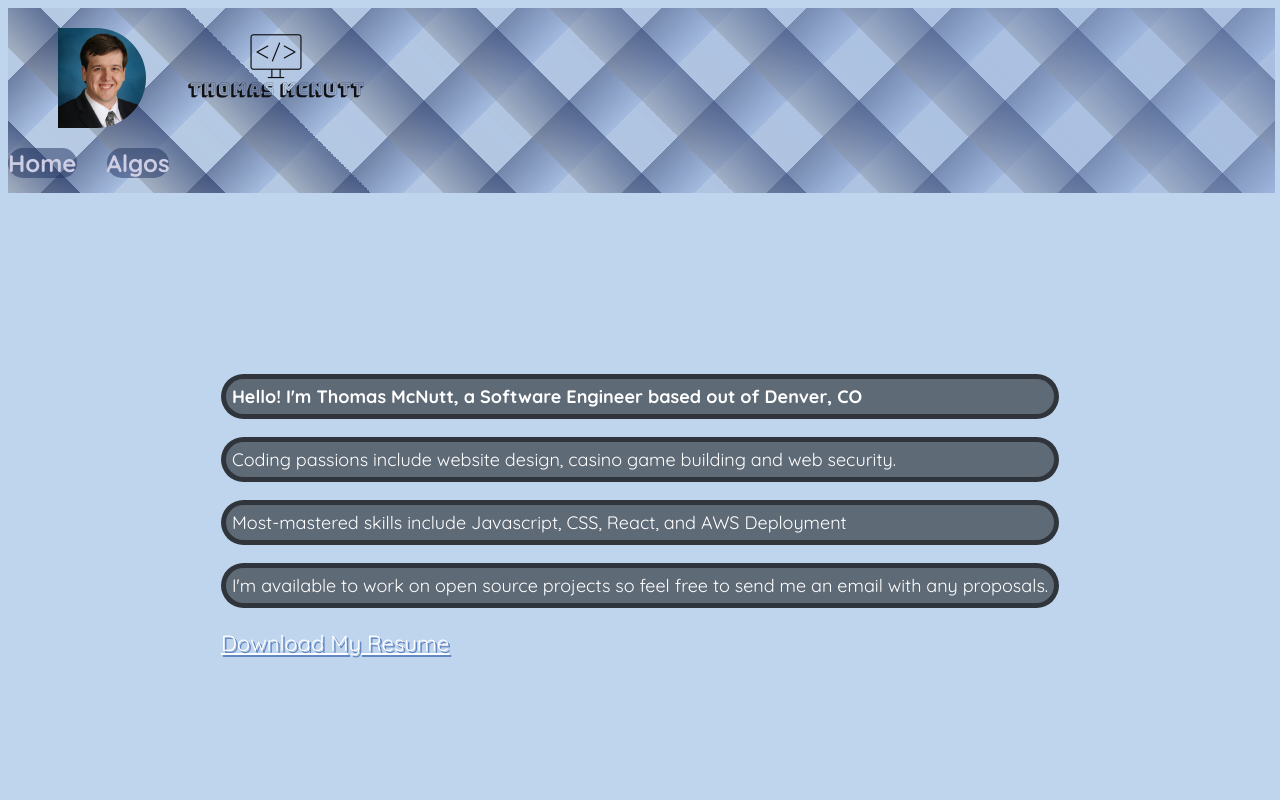
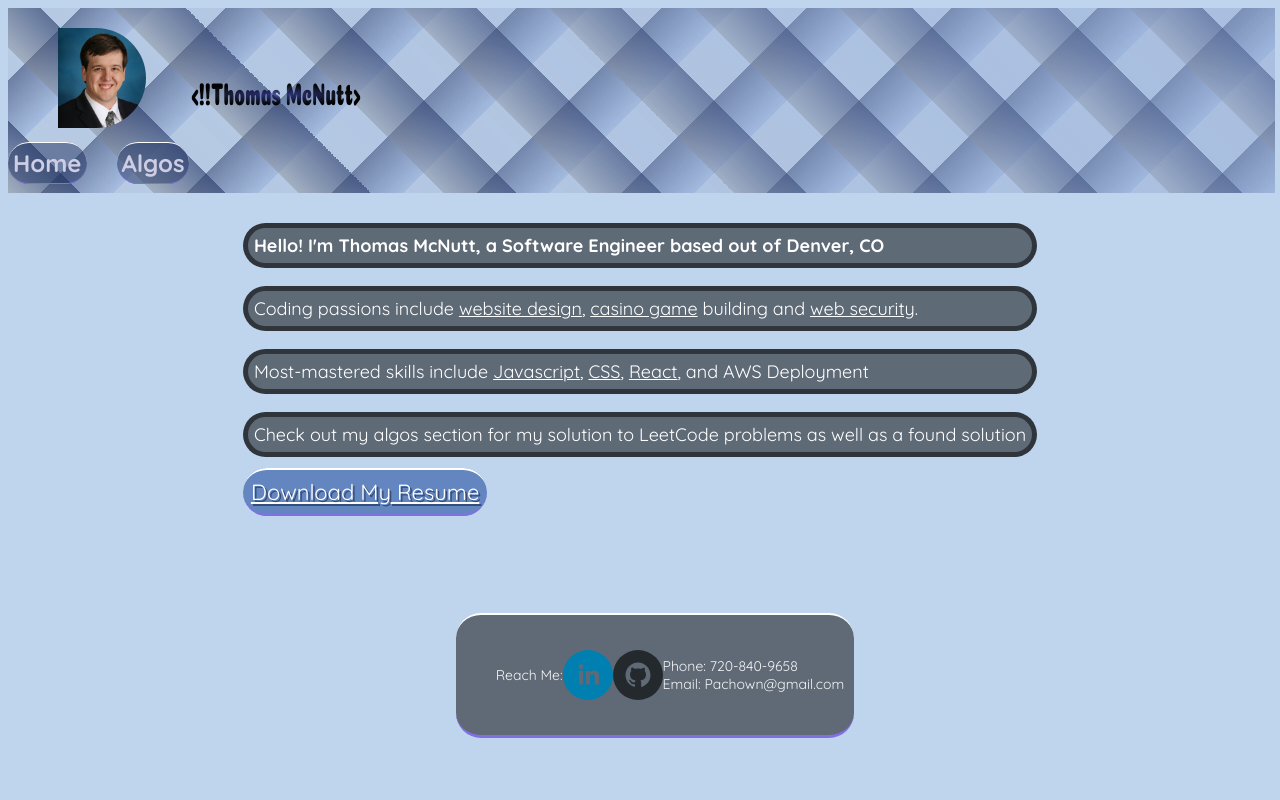
Before and after one commit to pachown/Thomas-McNutt-Website, a Next.js app in the folder website/: page / in a window 1280 px wide. Shown: the top 800 px of the page. Built offline with nearby package versions, Linux system fonts and the light colour scheme.

Commit message:
Changed logo. Modified css to have contacts show up on the index page. Modified border css properties to look better

```diff
--- a/website/components/Nav.js
+++ b/website/components/Nav.js
@@ -10,7 +10,7 @@ const Nav = ({ children }) => {
             <img className={navStyles.mug} src="mug-shot.jpeg"></img>
           </li>
           <li>
-            <img className={navStyles.logo} src="/logo-dark-plain.png"></img>
+            <img className={navStyles.logo} src="/logo-2.png"></img>
           </li>
         </ul>
         <ul className={navStyles.navLinks}>
--- a/website/pages/index.js
+++ b/website/pages/index.js
@@ -13,9 +13,9 @@ export default function About() {
       <main className={Layout.main}>
         <div className={Layout.about}>
           <h2 className={Layout.aboutPar}>Hello! I'm Thomas McNutt, a Software Engineer based out of Denver, CO</h2>
-          <p className={Layout.aboutPar}>Coding passions include website design, casino game building and web security.</p>
-          <p className={Layout.aboutPar}>Most-mastered skills include Javascript, CSS, React, and AWS Deployment</p>
-          <p className={Layout.aboutPar}>I'm available to work on open source projects so feel free to send me an email with any proposals.</p>
+          <p className={Layout.aboutPar}>Coding passions include <u>website design</u>, <u>casino game</u> building and <u>web security</u>.</p>
+          <p className={Layout.aboutPar}>Most-mastered skills include <u>Javascript</u>, <u>CSS</u>, <u>React</u>, and AWS Deployment</p>
+          <p className={Layout.aboutPar}>Check out my algos section for my solution to LeetCode problems as well as a found solution</p>
           <a className={Layout.download} href="Thomas McNutt Resume.pdf" download>Download My Resume</a>
         </div>
       </main>
--- a/website/styles/Footer.module.css
+++ b/website/styles/Footer.module.css
@@ -5,9 +5,11 @@ footer {
   font-family: "Quicksand", sans-serif;
   font-size: 62.5%;
   font-size: 10px;
+  top: 150px;
   height: 300px;
   width: 500px;
   /* background-size: contain;  */
   background-repeat: no-repeat;
   color: whitesmoke;
+  border-top: 2px solid white;
 }
--- a/website/styles/Layout.module.css
+++ b/website/styles/Layout.module.css
@@ -1,5 +1,5 @@
 .container {
-  min-height: 125vh;
+  min-height: 75vh;
   padding: 0 0.5rem;
   display: flex;
   flex-direction: column;
@@ -8,27 +8,26 @@
 }
 
 .main {
-  /* background-image: url("/wood-background.jpeg"); */
-  background-size: contain;
-  /* background-repeat: repeat-y; */
-  padding-top:150px;
+  margin-top:150px;
+  width: auto;
   padding: 5rem 0;
-  flex: 1;
   display: flex;
-  flex-direction: column;
   justify-content: center;
-  align-items: center;
+  height: auto;
 }
 
 .download {
   font-size: 2.2rem;
-  color: rgb(62, 147, 187);
   text-shadow: 2px 2px #d7d8eb;
-  justify-items: center;
   text-align: center;
-  justify-content: center;
   color: white;
-  text-shadow: 2px 2px rgba(8, 57, 148, 0.5);
+  text-shadow: 2px 2px rgba(4, 21, 53, 0.5);
+  background:rgba(8, 57, 148, 0.5);
+  border-radius: 25px;
+  padding: 5px;
+  border-top: 2px solid white;
+  border-bottom: 2px solid rgb(129, 111, 228);
+  padding: 8px;
 }
 
 .download:hover {
@@ -49,6 +48,10 @@
   color: whitesmoke;
   font-size: 1.4em;
   padding: 10px;
+  border-top: 2px solid white;
+  border-bottom: 3px solid rgb(129, 111, 228);
+  border-radius: 25px;
+  margin: 5px;
 }
 
 .footer img {
@@ -113,9 +116,7 @@
 }
 
 .algos {
-  padding-top:150px;
   color: black;
-  border  : 1px solid black;
   margin: 25px;
   font-size: 1.2rem;
   background: rgba(255, 255, 255, 0.5);
@@ -123,11 +124,14 @@
 }
 
 .date {
+  text-shadow: 1px 1px rgba(8, 57, 148, 0.5);
   border: 2px solid rgb(129, 111, 228);
   justify-content: center;
   text-align: center;
-  border: 5px;
+  border-radius: 25px;
   font-size: 2.2em;
+  border-top: 2px solid rgb(4, 0, 0, 90%);
+  border-style: double;
 }
 .algoinfo {
   border: 2px solid rgb(129, 111, 228);
--- a/website/styles/Nav.module.css
+++ b/website/styles/Nav.module.css
@@ -19,9 +19,8 @@
 }
 
 .nav div.logo {
-  height: 100px;
+  height: auto;
   width: auto;
-  align-self: right;
 }
 
 .mug {
@@ -58,6 +57,9 @@
     color: #cdcde4;
     line-height: 65px;
     font-size: 2.4em;
+    border-bottom: 1px solid rgb(129, 111, 228);
+    border-top: 1px solid white;
+    padding: 5px;
     font-weight: 800;
     background-color: rgba(31, 48, 94, 0.5);
     border-radius: 25px;
```
Also changed, not shown: website/public/logo-2.png (added).
